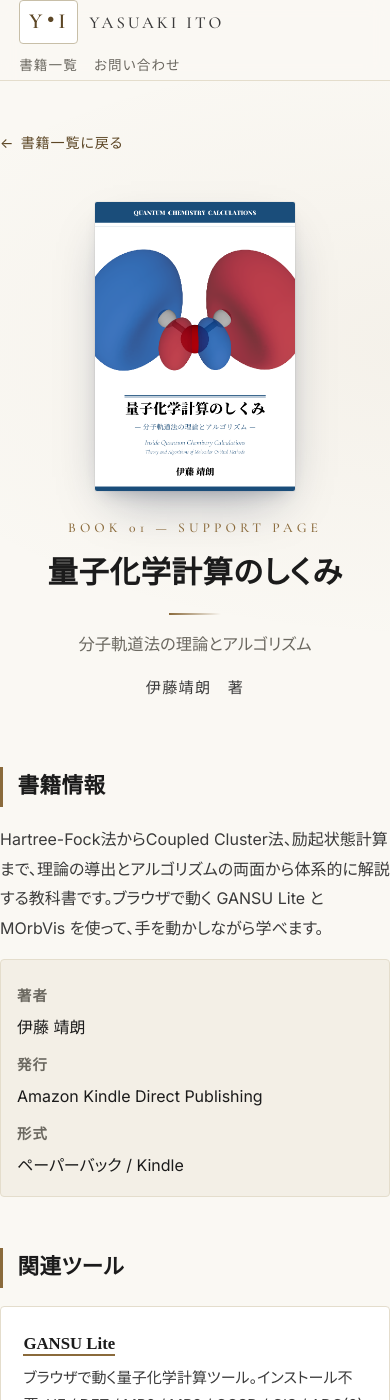
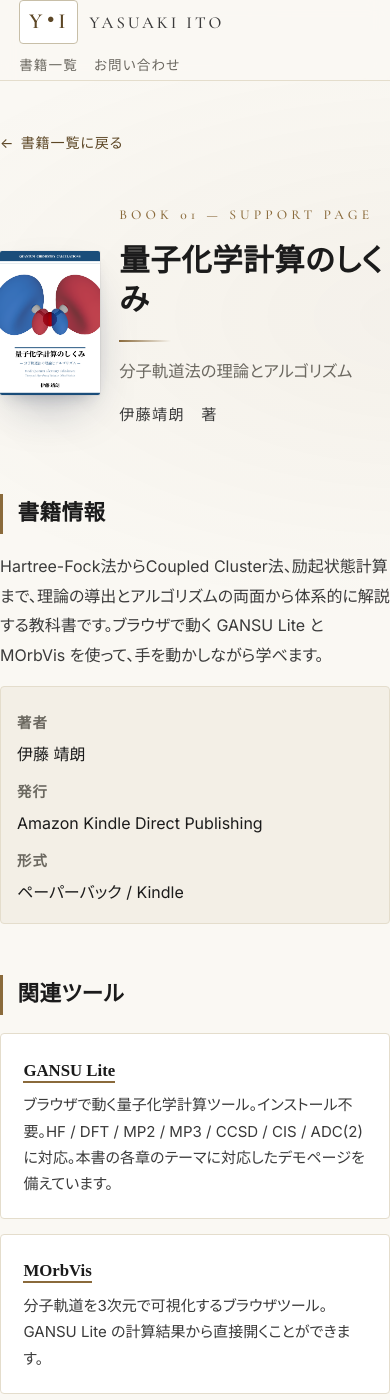
Before and after one commit to Yasuaki-Ito/book, a Jekyll site: the page built from qcbook/index.md, in a window 390 px wide and 1400 px high. Built offline with Jekyll 4.4.1, drawn with Linux system fonts in a browser that asks for light colours.

Commit message:
Update style.css

```diff
--- a/assets/css/style.css
+++ b/assets/css/style.css
@@ -263,8 +263,8 @@ main.page { padding: 3.5rem 0 5rem; flex: 1; }
 /* ---------- Hero with cover ---------- */
 .hero--with-cover {
   display: grid;
-  grid-template-columns: minmax(170px, 220px) 1fr;
-  gap: 2.5rem;
+  grid-template-columns: 130px 1fr;
+  gap: 2rem;
   align-items: center;
 }
 .hero--with-cover .hero__body { min-width: 0; }
@@ -364,8 +364,8 @@ main.page { padding: 3.5rem 0 5rem; flex: 1; }
 
 .book-card--with-cover {
   display: grid;
-  grid-template-columns: 110px 1fr;
-  gap: 1.6rem;
+  grid-template-columns: 70px 1fr;
+  gap: 1.3rem;
   align-items: start;
 }
 .book-card--with-cover .book-card__body { min-width: 0; }
@@ -560,18 +560,11 @@ main.page { padding: 3.5rem 0 5rem; flex: 1; }
   .info-grid dt { margin-top: 0.4rem; }
   .book-card { padding: 1.4rem 1.3rem; }
   .hero--with-cover {
-    grid-template-columns: 1fr;
-    gap: 1.5rem;
-    text-align: center;
+    grid-template-columns: 100px 1fr;
+    gap: 1.2rem;
   }
-  .hero--with-cover .hero__cover {
-    max-width: 200px;
-    margin: 0 auto;
-  }
-  .hero--with-cover .hero__title::after,
-  .hero--with-cover .hero__body h1::after { margin-left: auto; margin-right: auto; }
   .book-card--with-cover {
-    grid-template-columns: 90px 1fr;
-    gap: 1.1rem;
+    grid-template-columns: 60px 1fr;
+    gap: 1rem;
   }
 }
```
